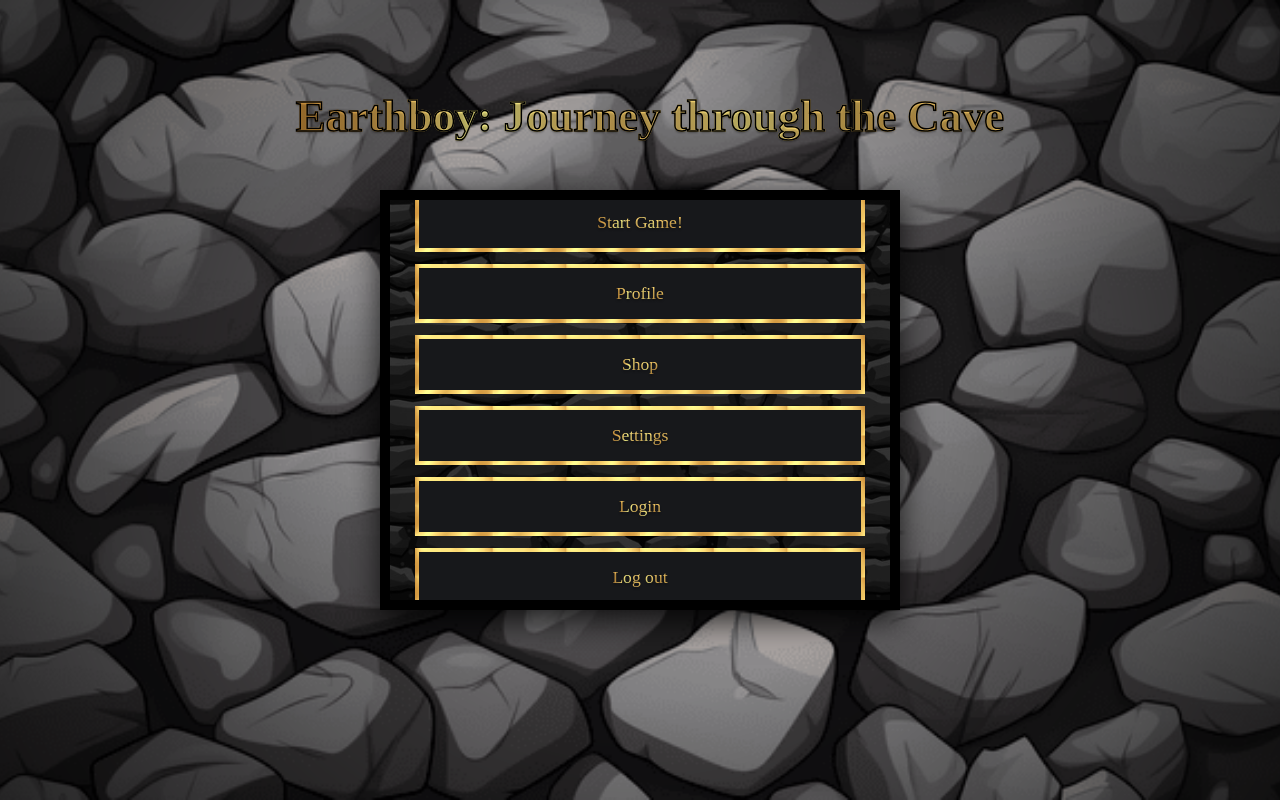
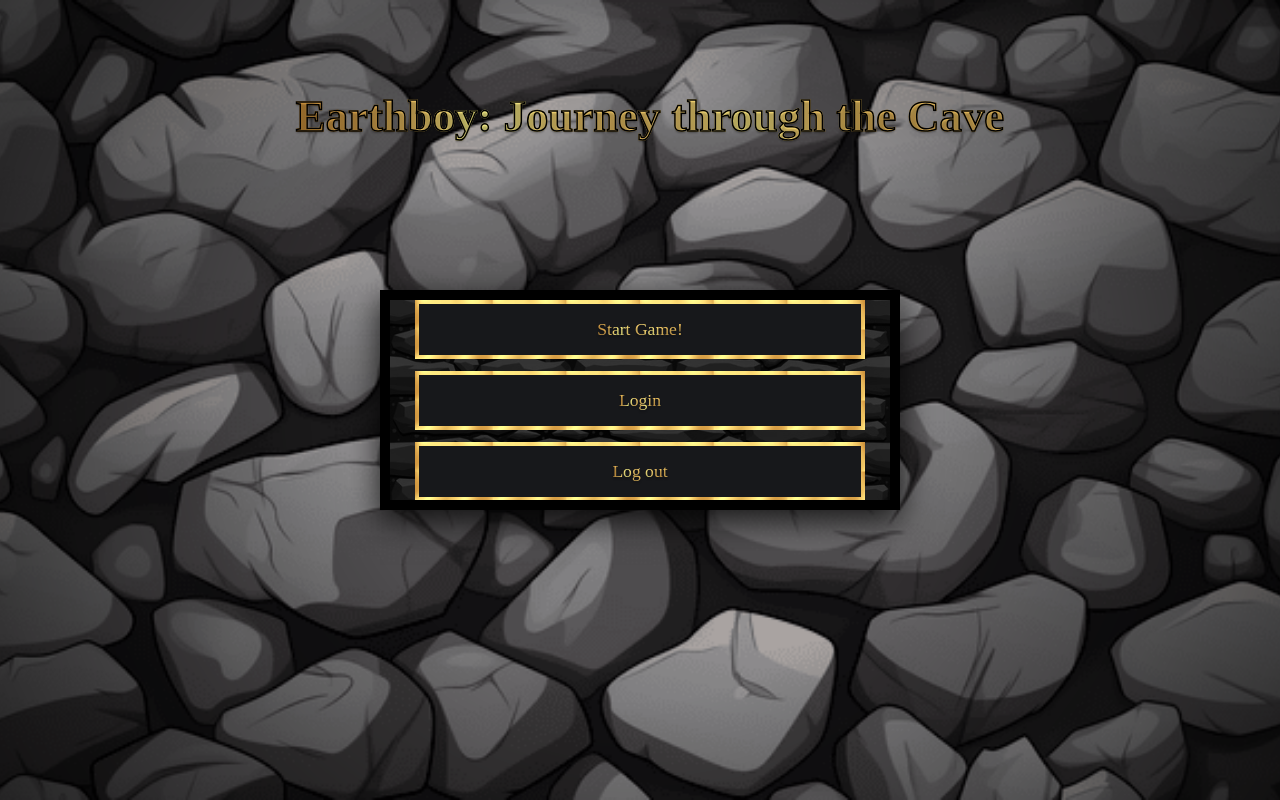
Before and after one commit to colinl13/Webware-ISP, a website: page public/index.html in a window 1280 px wide. Drawn offline with Linux system fonts and the light colour scheme; no server answers; a web font is replaced by a local one.

Commit message:
removed extra buttons

```diff
--- a/public/index.html
+++ b/public/index.html
@@ -22,18 +22,6 @@
                 <span class="gold-text">Start Game!</span>
             </button>
 
-            <button id="profile">
-                <span class="gold-text">Profile</span>
-            </button>
-
-            <button id="shop">
-                <span class="gold-text">Shop</span>
-            </button>
-
-            <button id="settings">
-                <span class="gold-text">Settings</span>
-            </button>
-
             <button id="login_button">
                 <span class="gold-text">Login</span>
             </button>
--- a/public/main.css
+++ b/public/main.css
@@ -100,7 +100,7 @@ body::before {
     left: 50%;
     transform: translate(-50%, -50%);
     width: 500px;
-    height: 400px;
+    height: 200px;
     z-index: 10;
 
     margin: 0;
```
